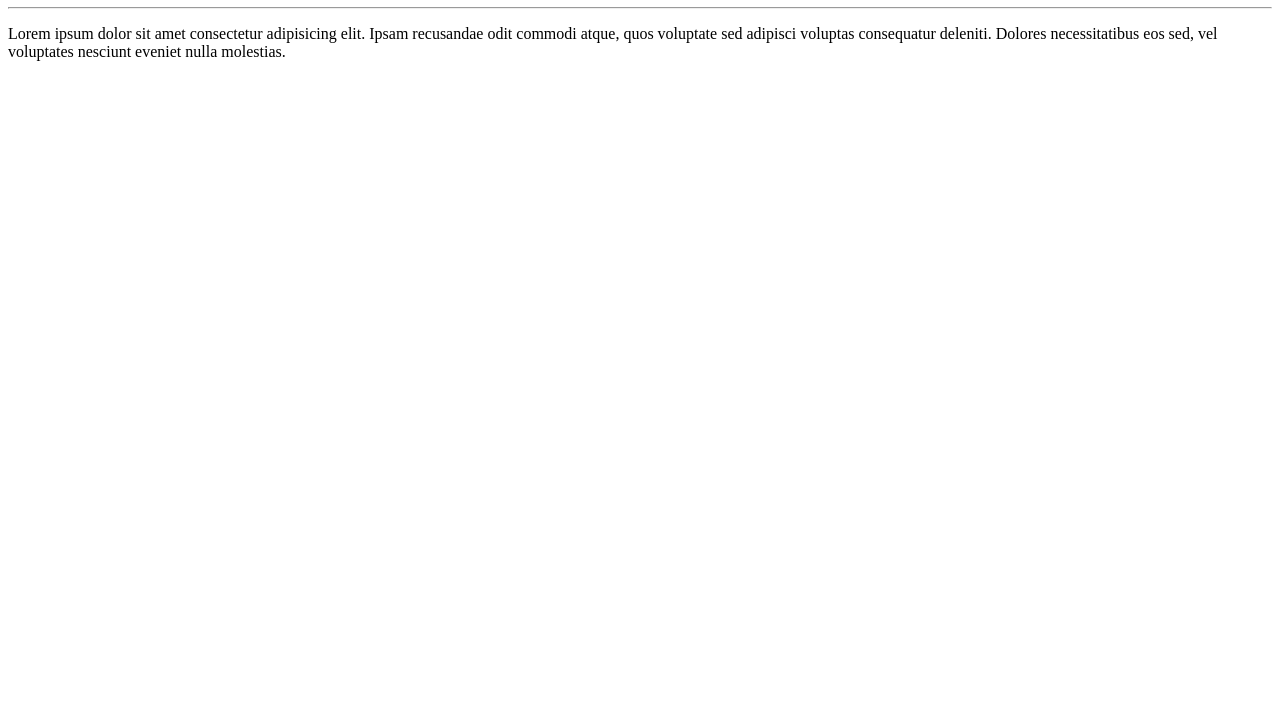
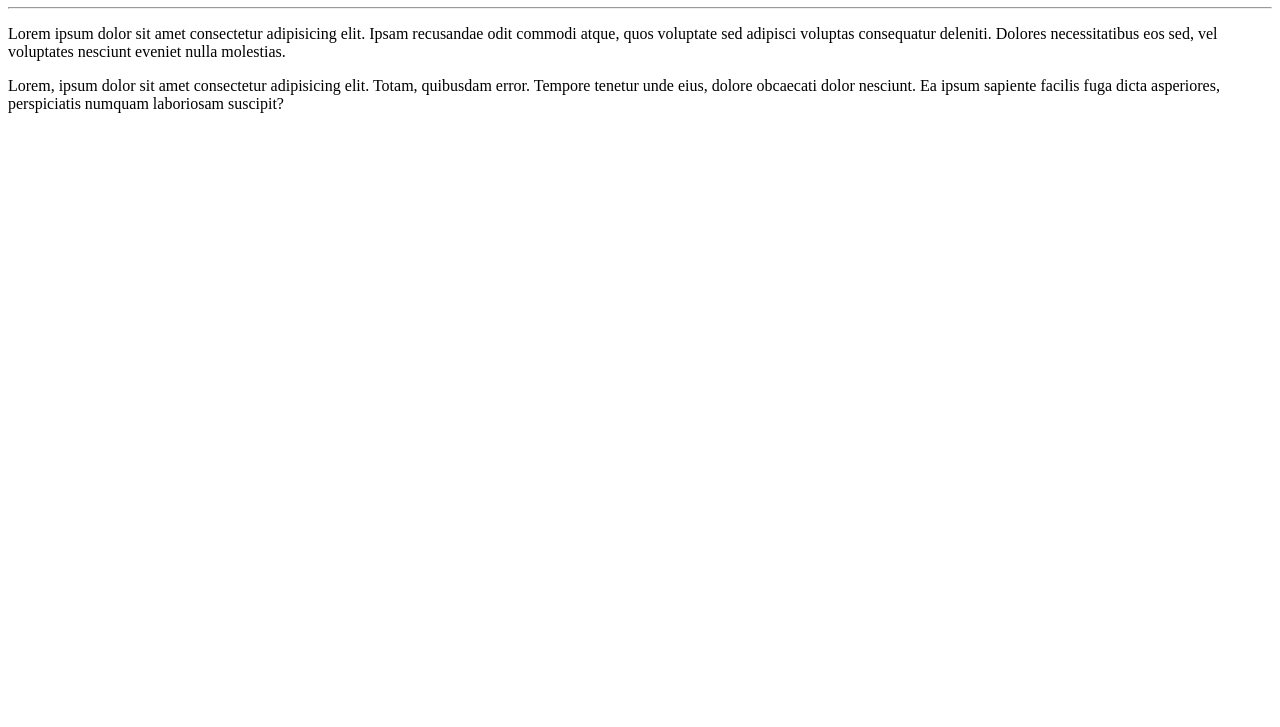
Before and after one commit to rodolfochaveslim/ola-mundo...., a plain HTML site: page Site-exemplo/index.html in a window 1280 px wide. Shown: the part 73-800 px from the top of the page. Drawn offline with Linux system fonts and the light colour scheme.

Commit message:
Adicionei um parágrafo

```diff
--- a/Site-exemplo/index.html
+++ b/Site-exemplo/index.html
@@ -10,5 +10,6 @@
     <h1>Olá, Mundo!</h1>
     <hr>
     <p>Lorem ipsum dolor sit amet consectetur adipisicing elit. Ipsam recusandae odit commodi atque, quos voluptate sed adipisci voluptas consequatur deleniti. Dolores necessitatibus eos sed, vel voluptates nesciunt eveniet nulla molestias.</p>
+    <p>Lorem, ipsum dolor sit amet consectetur adipisicing elit. Totam, quibusdam error. Tempore tenetur unde eius, dolore obcaecati dolor nesciunt. Ea ipsum sapiente facilis fuga dicta asperiores, perspiciatis numquam laboriosam suscipit?</p>
 </body>
 </html>
```
